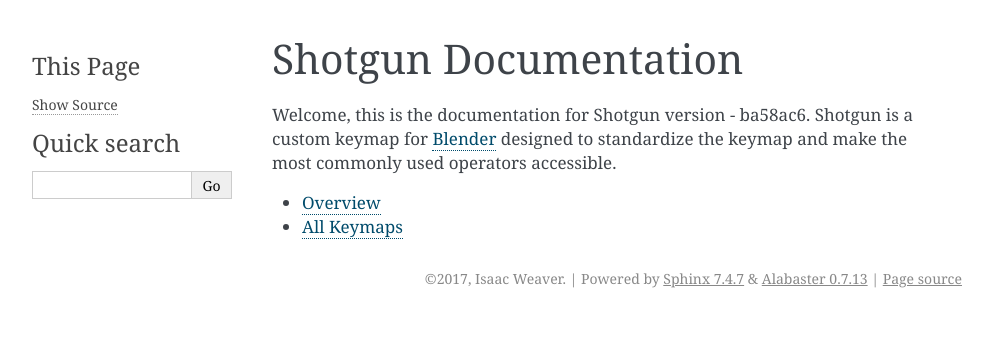
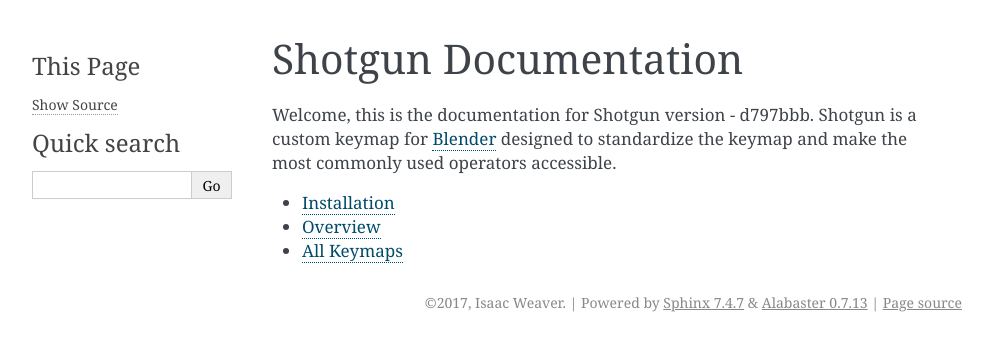
Before and after one commit to wisaac407/shotgun, a Sphinx documentation site: the page built from doc/index.rst, in a window 1280 px wide. Shown: the top 351 px of the page, without its empty margins (148-1141 px from the left). Built offline with Sphinx 7.4.7, drawn with Linux system fonts in a browser that asks for light colours; pages that are not in the unit, such as notebooks, are missing from menus.

```diff
--- a/doc/conf.py
+++ b/doc/conf.py
@@ -17,8 +17,8 @@ project = 'Shotgun'
 copyright = '2017, Isaac Weaver'
 author = 'Isaac Weaver'
 
-version = ' - ba58ac6'
-release = ' - ba58ac6'
+version = ' - d797bbb'
+release = ' - d797bbb'
 
 intersphinx_mapping = {
     'blender': ('http://docs.blender.org/api/blender_python_api_master/', '../blender_objects.inv')
--- a/doc/index.rst
+++ b/doc/index.rst
@@ -3,12 +3,13 @@
 Shotgun Documentation
 =====================
 
-Welcome, this is the documentation for Shotgun version  - ba58ac6.
+Welcome, this is the documentation for Shotgun version  - d797bbb.
 Shotgun is a custom keymap for `Blender <http://www.blender.org>`_ designed to standardize the keymap and make the most
 commonly used operators accessible.
 
 .. toctree::
    :maxdepth: 1
 
+   Installation<installation.rst>
    Overview<overview.rst>
    All Keymaps<keymaps.rst>
--- a/doc/keymaps/nodeeditor.rst
+++ b/doc/keymaps/nodeeditor.rst
@@ -248,7 +248,7 @@ Detailed Reference
 
    Search and Add Node
 
-   bpy.ops.node.add_search(type="", use_transform=False, settings=[], node_item='0')
+   bpy.ops.node.add_search(settings=[], use_transform=False, type="", node_item='0')
 
 
    +--------------+--------+
--- a/doc/overview.rst
+++ b/doc/overview.rst
@@ -5,6 +5,7 @@ Overview
 Here is a birds eye view of the basics of Shotgun. Because Shotgun is designed to augment Blender's existing keymap most
 of the hotkeys will be the same as what you're already used to. For a more detailed reference of every hotkey see the
 `list of all keymaps <keymaps.html>`_.
+For instructions on how to install it see the `installation <installation.html>`_.
 
 ----------
 Navigation
```
Also changed, not shown: doc/installation.rst (added, +9 -0 lines).
